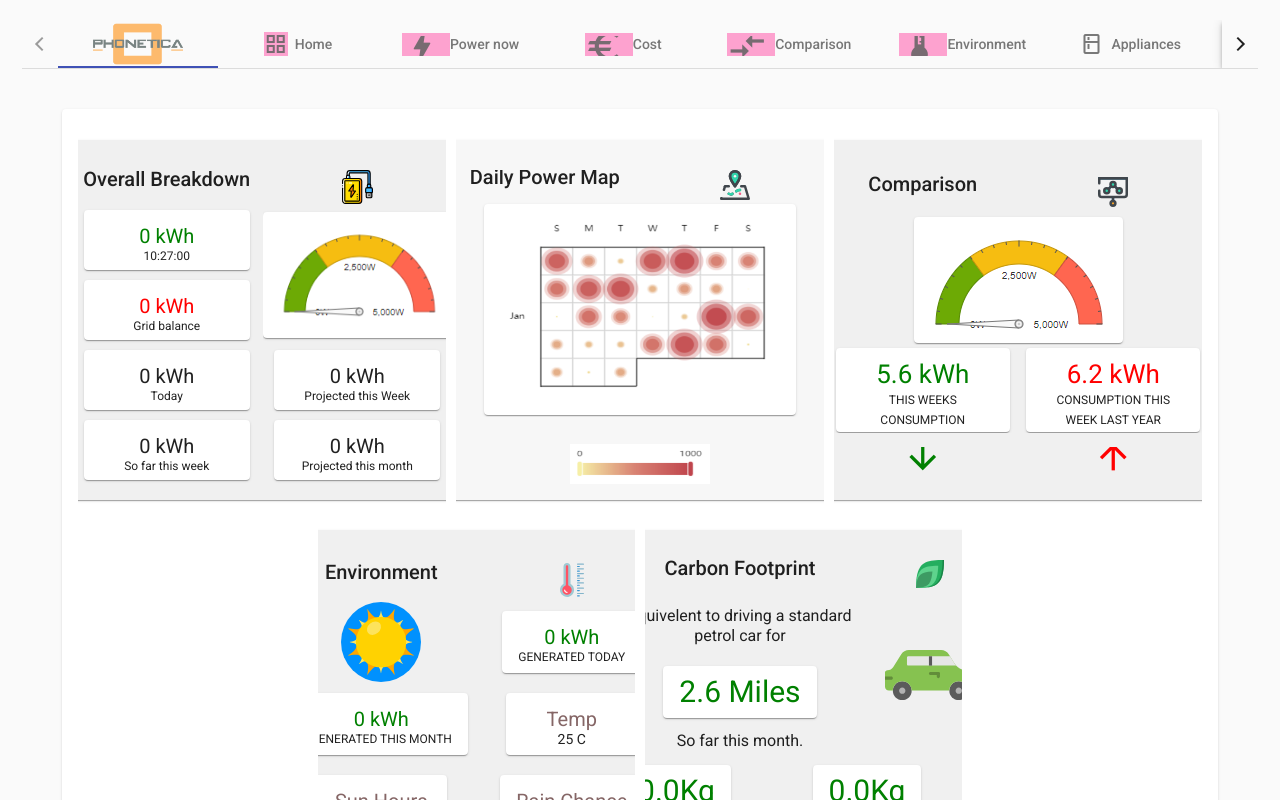
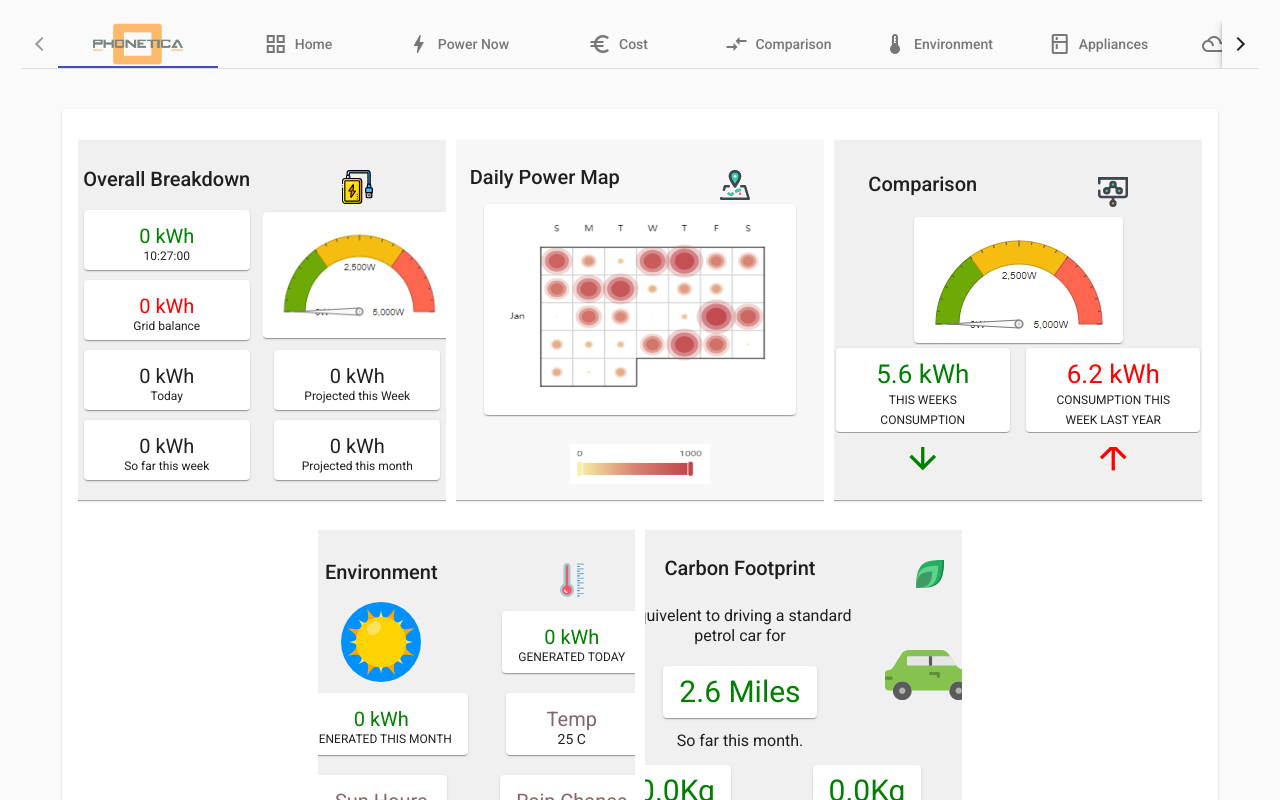
Before and after one commit to dhillon1995/energyDash, an Angular app: page / in a window 1280 px wide. Shown: the top 800 px of the page. Built offline with nearby package versions, Linux system fonts and the light colour scheme.

Commit message:
Tab link changes

```diff
--- a/src/app/app.component.css
+++ b/src/app/app.component.css
@@ -21,7 +21,6 @@
 
 .icon{
     font-size: 40px;
-    background-color: hotpink;
 }
 
 .hover{
@@ -31,5 +30,6 @@
 }
 
 .hover:hover{
-    color:grey
+    text-shadow: 3px 3px 5px rgba(184, 184, 184, 0.404);
+    color:rgb(0, 0, 0);
 }
--- a/src/app/app.component.html
+++ b/src/app/app.component.html
@@ -23,52 +23,72 @@
 
       <mat-tab>
         <ng-template mat-tab-label>
-          <div class="icon">
-            <mat-icon [inline]="true" class="example-tab-icon">bolt</mat-icon>
-          </div>Power now
+          <div class="hover">
+            <div class="icon">
+              <mat-icon>bolt</mat-icon>
+            </div>
+              &nbsp;&nbsp;Power Now
+          </div>
         </ng-template>
         <app-powertab></app-powertab>
       </mat-tab>
 
       <mat-tab>
         <ng-template mat-tab-label>
-          <div class="icon">
-            <mat-icon [inline]="true" class="example-tab-icon">euro</mat-icon>
-          </div>Cost
+          <div class="hover">
+            <div class="icon">
+              <mat-icon>euro</mat-icon>
+            </div>
+              &nbsp;&nbsp;Cost
+          </div>
         </ng-template>
         <app-costtab></app-costtab>
       </mat-tab>
 
       <mat-tab>
         <ng-template mat-tab-label>
-          <div class="icon">
-            <mat-icon [inline]="true" class="example-tab-icon">compare_arrows</mat-icon>
-          </div>Comparison
+          <div class="hover">
+            <div class="icon">
+              <mat-icon>compare_arrows</mat-icon>
+            </div>
+              &nbsp;&nbsp;Comparison
+          </div>
         </ng-template>
         <app-comparetab></app-comparetab>
       </mat-tab>
 
       <mat-tab>
         <ng-template mat-tab-label>
-          <div class="icon">
-            <mat-icon [inline]="true" class="example-tab-icon">thermostat</mat-icon>
-          </div>Environment
+          <div class="hover">
+            <div class="icon">
+              <mat-icon>thermostat</mat-icon>
+            </div>
+              &nbsp;&nbsp;Environment
+          </div>
         </ng-template>
         <app-environmenttab></app-environmenttab>
       </mat-tab>
 
       <mat-tab>
         <ng-template mat-tab-label>
-          <mat-icon class="example-tab-icon">kitchen</mat-icon>
-          Appliances
+          <div class="hover">
+            <div class="icon">
+              <mat-icon>kitchen</mat-icon>
+            </div>
+              &nbsp;&nbsp;Appliances
+          </div>
         </ng-template>
         <app-appliancestab></app-appliancestab>
       </mat-tab>
 
       <mat-tab>
         <ng-template mat-tab-label>
-          <mat-icon class="example-tab-icon">filter_drama</mat-icon>
-          Carbon Footprint
+          <div class="hover">
+            <div class="icon">
+              <mat-icon>filter_drama</mat-icon>
+            </div>
+              &nbsp;&nbsp;Carbon Footprint
+          </div>
         </ng-template>
 
         Content 3
--- a/src/app/components/testhome/testhome.component.html
+++ b/src/app/components/testhome/testhome.component.html
@@ -1,4 +1,4 @@
-<pre>This is a test component</pre>
+<pre>This is a test component which will be used as a footer.</pre>
 
 <img
 src="assets/img/sun.svg"
```
